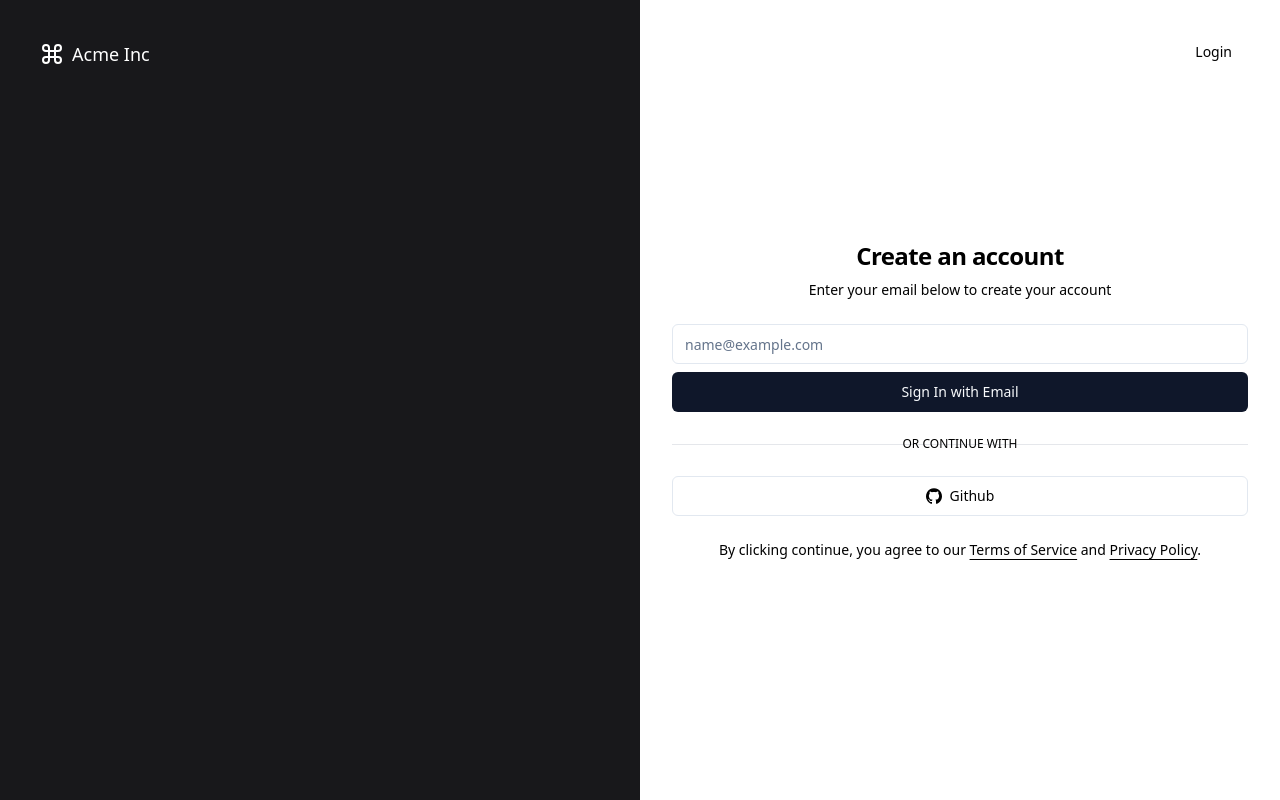
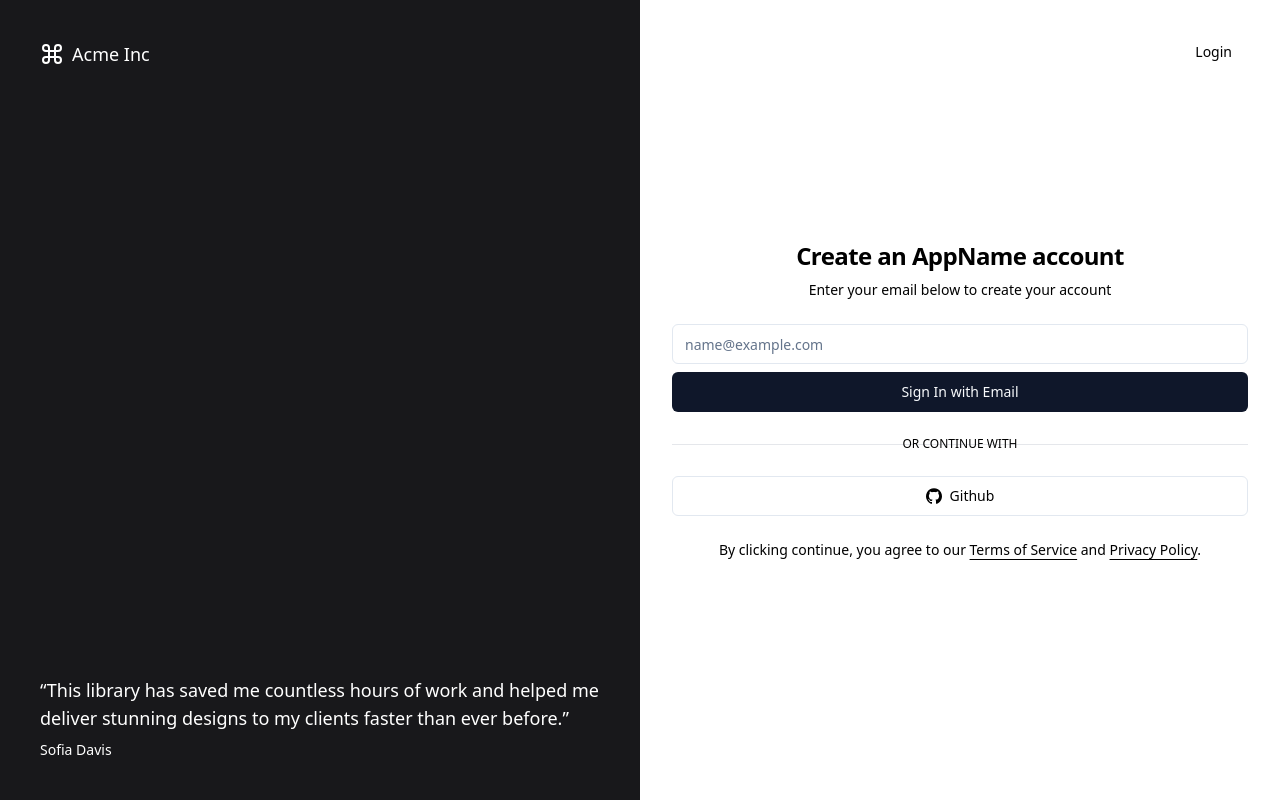
Before and after one commit to emanation-ai/vite-ts-react-shadcn-tw, a React (Vite) app: page / in a window 1280 px wide. Built offline with nearby package versions, Linux system fonts and the light colour scheme.

Commit message:
added data

```diff
--- a/src/App.tsx
+++ b/src/App.tsx
@@ -1,21 +1,22 @@
-import { Link } from 'react-router-dom';
+import { Link } from "react-router-dom";
 
-import { cn } from '@/lib/utils';
-import { buttonVariants } from '@/components/ui/button';
-import { UserAuthForm } from '@/components/app/user-auth-form';
+import { cn } from "@/lib/utils";
+import { buttonVariants } from "@/components/ui/button";
+import { UserAuthForm } from "@/components/app/user-auth-form";
+import { branding, login, signup } from "./data/main_data.json";
 
 function App() {
   return (
     <>
-      <div className="container relative h-[800px] flex-col items-center justify-center pt-48 md:pt-0 md:grid lg:max-w-none lg:grid-cols-2 lg:px-0">
+      <div className="container relative h-screen flex-col items-center justify-center pt-48 md:pt-0 md:grid lg:max-w-none lg:grid-cols-2 lg:px-0">
         <Link
-          to="/examples/authentication"
+          to={login.login_button_link}
           className={cn(
-            buttonVariants({ variant: 'ghost' }),
-            'absolute right-4 top-4 md:right-8 md:top-8'
+            buttonVariants({ variant: "ghost" }),
+            "absolute right-4 top-4 md:right-8 md:top-8"
           )}
         >
-          Login
+          {login.login_button_label}
         </Link>
         <div className="relative hidden h-full flex-col bg-muted p-10 text-white dark:border-r lg:flex">
           <div className="absolute inset-0 bg-zinc-900" />
@@ -32,39 +33,37 @@ function App() {
             >
               <path d="M15 6v12a3 3 0 1 0 3-3H6a3 3 0 1 0 3 3V6a3 3 0 1 0-3 3h12a3 3 0 1 0-3-3" />
             </svg>
-            Acme Inc
+            {branding.company_name}
           </div>
           <div className="relative z-20 mt-auto">
-            {/* <blockquote className="space-y-2">
+            <blockquote className="space-y-2">
               <p className="text-lg">
-                &ldquo;This library has saved me countless hours of work and
-                helped me deliver stunning designs to my clients faster than
-                ever before.&rdquo;
+                &ldquo;{branding.testimony_quote}&rdquo;
               </p>
-              <footer className="text-sm">Sofia Davis</footer>
-            </blockquote> */}
+              <footer className="text-sm">{branding.testimony_author}</footer>
+            </blockquote>
           </div>
         </div>
         <div className="lg:p-8">
           <div className="mx-auto flex w-full flex-col justify-center space-y-6 ">
             <div className="flex flex-col space-y-2 text-center">
               <h1 className="text-2xl font-semibold tracking-tight">
-                Create an account
+                {signup.signup_title}
               </h1>
               <p className="text-sm text-muted-foreground">
-                Enter your email below to create your account
+                {signup.signup_subtitle}
               </p>
             </div>
             <UserAuthForm />
             <p className="px-8 text-center text-sm text-muted-foreground">
-              By clicking continue, you agree to our{' '}
+              By clicking continue, you agree to our{" "}
               <Link
                 to="/terms"
                 className="underline underline-offset-4 hover:text-primary"
               >
                 Terms of Service
-              </Link>{' '}
-              and{' '}
+              </Link>{" "}
+              and{" "}
               <Link
                 to="/privacy"
                 className="underline underline-offset-4 hover:text-primary"
--- /dev/null
+++ b/src/data/main_data.json
@@ -0,0 +1,15 @@
+{
+  "branding": {
+    "company_name": "Acme Inc",
+    "testimony_quote": "This library has saved me countless hours of work and helped me deliver stunning designs to my clients faster than ever before.",
+    "testimony_author": "Sofia Davis"
+  },
+  "login": {
+    "login_button_label": "Login",
+    "login_button_link": "/examples/authentication"
+  },
+  "signup": {
+    "signup_title": "Create an AppName account",
+    "signup_subtitle": "Enter your email below to create your account"
+  }
+}
```
